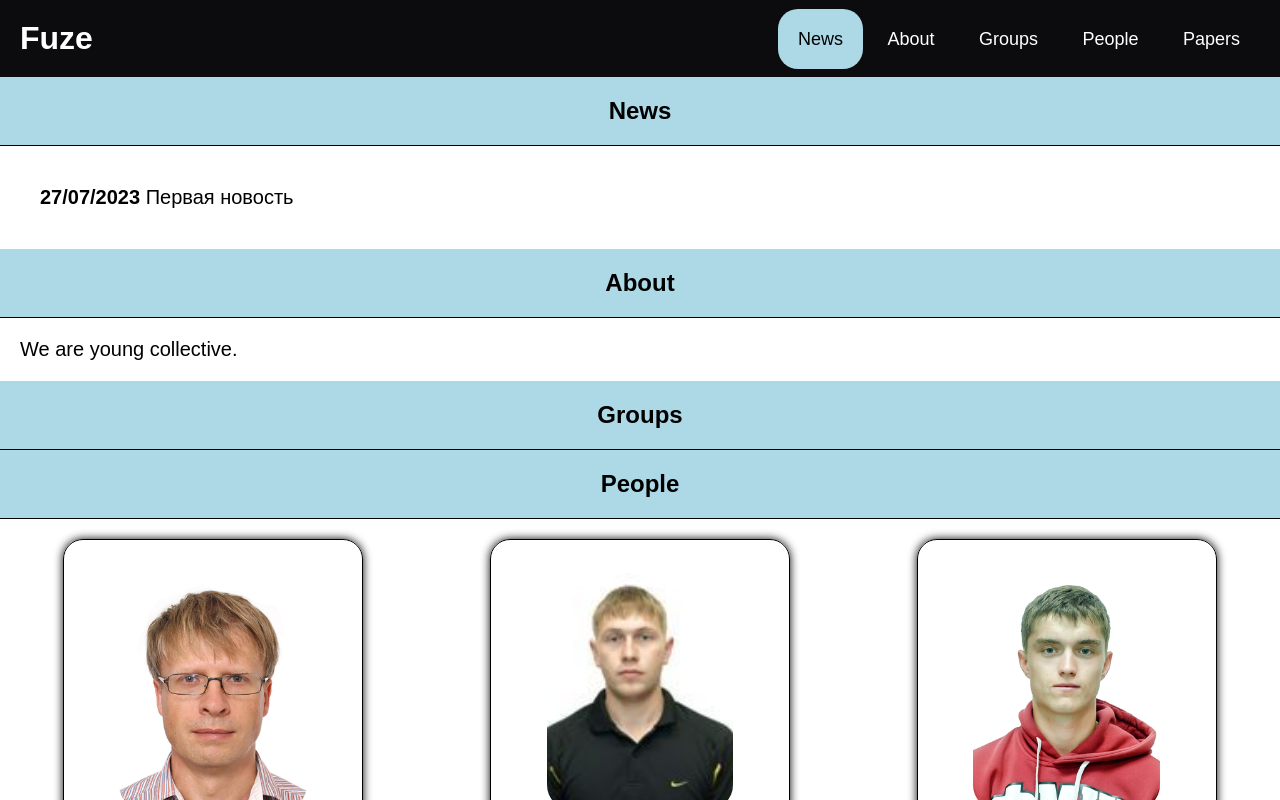
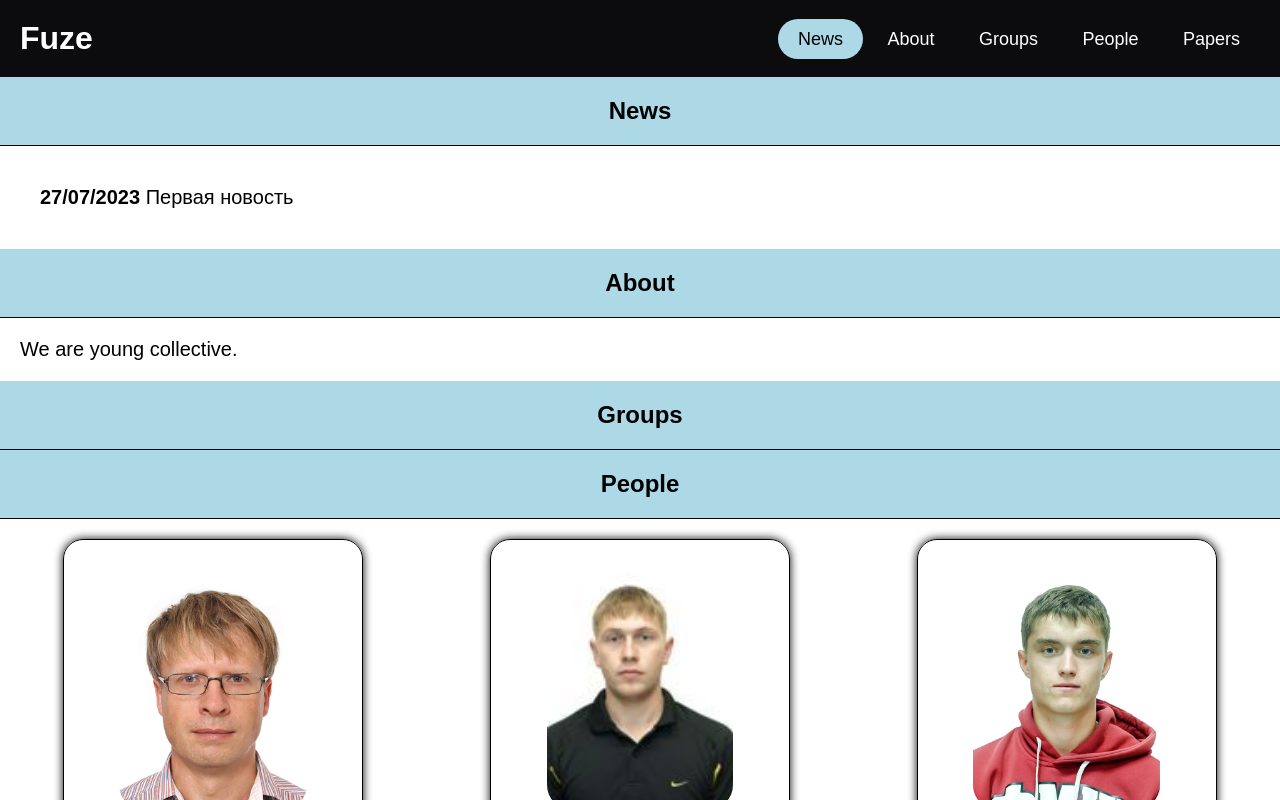
Before and after one commit to dimasiberia/fuze, a plain HTML site: page index.html in a window 1280 px wide. In both pictures the pointer is over the link "News". Shown: the top 800 px of the page. Drawn offline with Linux system fonts and the light colour scheme.

Commit message:
change padding

```diff
--- a/style.css
+++ b/style.css
@@ -56,15 +56,13 @@ a {
     justify-content: space-between;
 }
 
-.header-right {
-    float: right;
-  }
+
 
 header a:hover{
     background-color: lightblue;
     border-radius: 20px;
     color: black;
-    padding: 20px;
+    padding:10px 20px;
 }
 
 .people-container{
```
